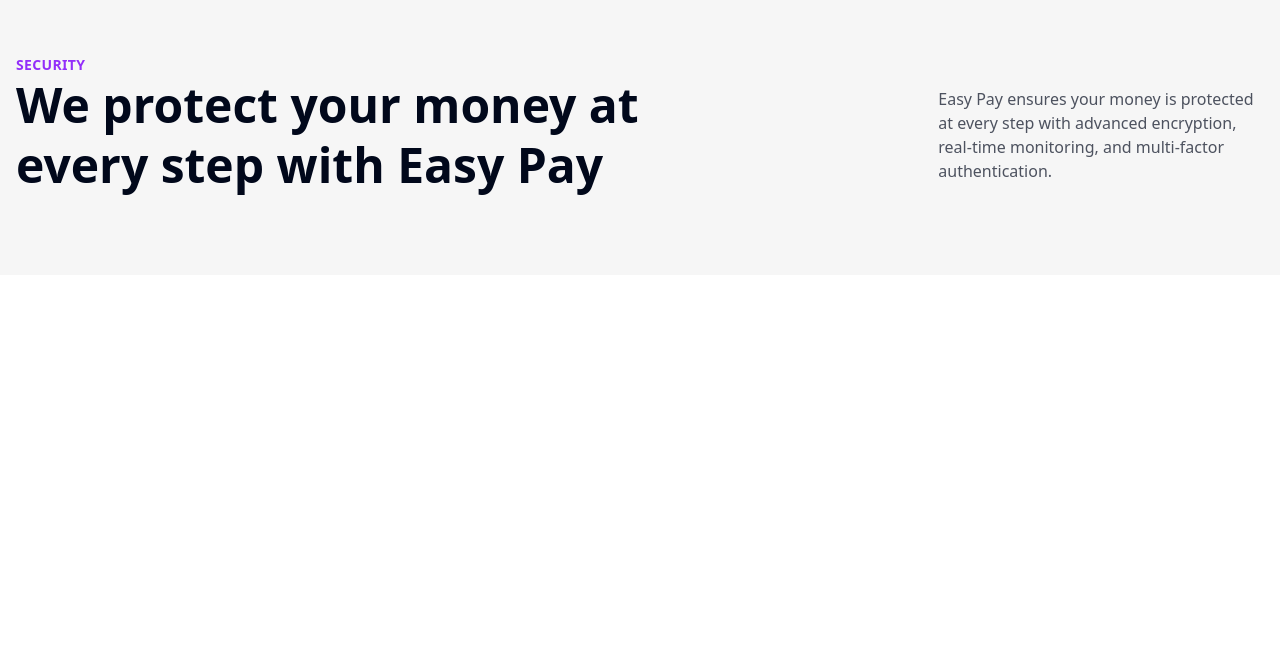
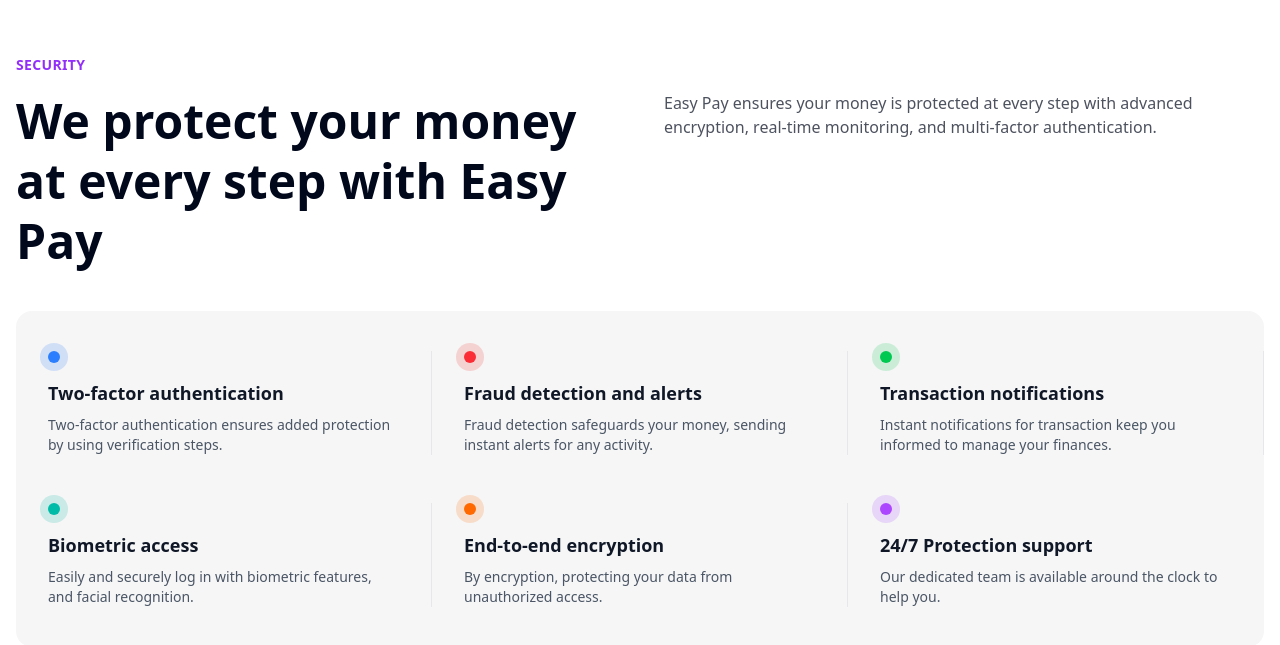
Before and after one commit to sanjidaRimi023/easy_pay, a Next.js app: page / in a window 1280 px wide. Shown: the part 2720-3365 px from the top of the page. Before the commit the page ends 2995 px from the top, so only its background shows below. Built offline with nearby package versions, Linux system fonts and the light colour scheme.

Commit message:
complete secure section

```diff
--- /dev/null
+++ b/public/data/securedata.json
@@ -0,0 +1,44 @@
+[
+  {
+    "id": 1,
+    "title": "Two-factor authentication",
+    "description": "Two-factor authentication ensures added protection by using verification steps.",
+    "colorClass": "bg-blue-500",
+    "borderClass": "rgba(59, 130, 246, 0.2)"
+  },
+  {
+    "id": 2,
+    "title": "Fraud detection and alerts",
+    "description": "Fraud detection safeguards your money, sending instant alerts for any activity.",
+    "colorClass": "bg-red-500",
+    "borderClass": "rgba(239, 68, 68, 0.2)"
+  },
+  {
+    "id": 3,
+    "title": "Transaction notifications",
+    "description": "Instant notifications for transaction keep you informed to manage your finances.",
+    "colorClass": "bg-green-500",
+    "borderClass": "rgba(34, 197, 94, 0.2)"
+  },
+  {
+    "id": 4,
+    "title": "Biometric access",
+    "description": "Easily and securely log in with biometric features, and facial recognition.",
+    "colorClass": "bg-teal-500",
+    "borderClass": "rgba(20, 184, 166, 0.2)"
+  },
+  {
+    "id": 5,
+    "title": "End-to-end encryption",
+    "description": "By encryption, protecting your data from unauthorized access.",
+    "colorClass": "bg-orange-500",
+    "borderClass": "rgba(249, 115, 22, 0.2)"
+  },
+  {
+    "id": 6,
+    "title": "24/7 Protection support",
+    "description": "Our dedicated team is available around the clock to help you.",
+    "colorClass": "bg-purple-500",
+    "borderClass": "rgba(168, 85, 247, 0.2)"
+  }
+]
--- a/src/app/components/secure_section.tsx
+++ b/src/app/components/secure_section.tsx
@@ -1,23 +1,55 @@
-import React from "react";
+"use client";
+import React, { useEffect, useState } from "react";
 
 export default function SecureSection() {
+  const [securecard, Setsecurecard] = useState<Secure[]>([]);
+
+  useEffect(() => {
+    fetch("/data/securedata.json")
+      .then((res) => res.json())
+      .then((data) => Setsecurecard(data))
+      .catch((err) => console.error("Error loading data:", err));
+  }, []);
+
   return (
     <>
-      <section className="bg-[#F6F6F6] py-8 md:py-20">
+      <section className="py-8 md:py-20">
         <div className="container mx-auto px-4">
           <h3 className="text-secondary text-sm font-semibold tracking-wide">
             SECURITY
           </h3>
 
-          <div className="flex items-center gap-70">
-            <h1 className="text-3xl sm:text-4xl md:text-5xl font-bold text-accent leading-tight">
+          <div className="flex flex-col md:flex-row justify-between items-start gap-8 md:gap-12 mt-4 mb-10">
+            <h1 className="text-3xl sm:text-4xl md:text-5xl font-bold text-accent leading-tight md:w-1/2">
               We protect your money at every step with Easy Pay
             </h1>
-            <p className="text-[#4D525F] w-1/2 p-1">
+            <p className="text-[#4D525F] w-full md:w-1/2">
               Easy Pay ensures your money is protected at every step with
               advanced encryption, real-time monitoring, and multi-factor
               authentication.
             </p>
+          </div>
+
+
+          <div className="grid grid-cols-1 md:grid-cols-2 lg:grid-cols-3 gap-y-12 items-start md:divide-x md:divide-gray-200 bg-[#F6F6F6] px-6 md:px-0 py-10 mt-10 rounded-2xl">
+            {securecard.map((data) => (
+
+              <div key={data.id} className="md:px-8">
+
+                <div
+                  className={`w-3 h-3 rounded-full mb-4 ${data.colorClass}`}
+                  style={{
+                    boxShadow: `0 0 0 8px ${data.borderClass}`,
+                  }}
+                ></div>
+
+                <h3 className="text-lg font-semibold text-gray-900 mb-2">
+                  {data.title}
+                </h3>
+
+                <p className="text-sm text-gray-600">{data.description}</p>
+              </div>
+            ))}
           </div>
         </div>
       </section>
```
Also changed, not shown: src/app/components/works.tsx (+6 -10 lines), src/types/secure.d.ts (added, +7 -0 lines).
